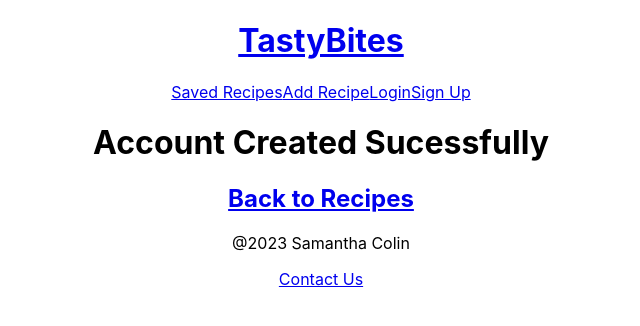
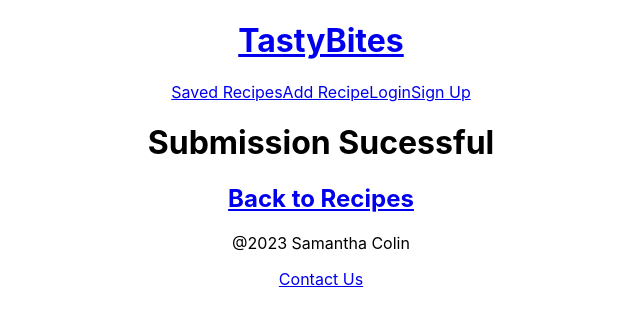
Before and after one commit to Scolin022/tasty-bites, a React (Create React App) app: page /ConfirmationPage in a window 1280 px wide. Shown: the top 326 px of the page, without its empty margins (319-959 px from the left). Built offline with nearby package versions, Linux system fonts and the light colour scheme.

Commit message:
renaming

```diff
--- a/src/pages/form/ConfirmationPage.js
+++ b/src/pages/form/ConfirmationPage.js
@@ -3,7 +3,7 @@ import { Link } from 'react-router-dom';
 export default function SignUpSucessful(){
     return (
         <div>
-            <h1>Account Created Sucessfully</h1>
+            <h1>Submission Sucessful</h1>
             <h2>
                 <Link to="/">Back to Recipes</Link>
             </h2>
--- a/src/pages/form/SignUpPage.js
+++ b/src/pages/form/SignUpPage.js
@@ -1,5 +1,5 @@
+import { Link } from 'react-router-dom';
 import { RegistrationForm } from './../../components/form/Forms.jsx';
-import { Link } from 'react-router-dom';
 
 export default function SignUp() {
     return (
```
